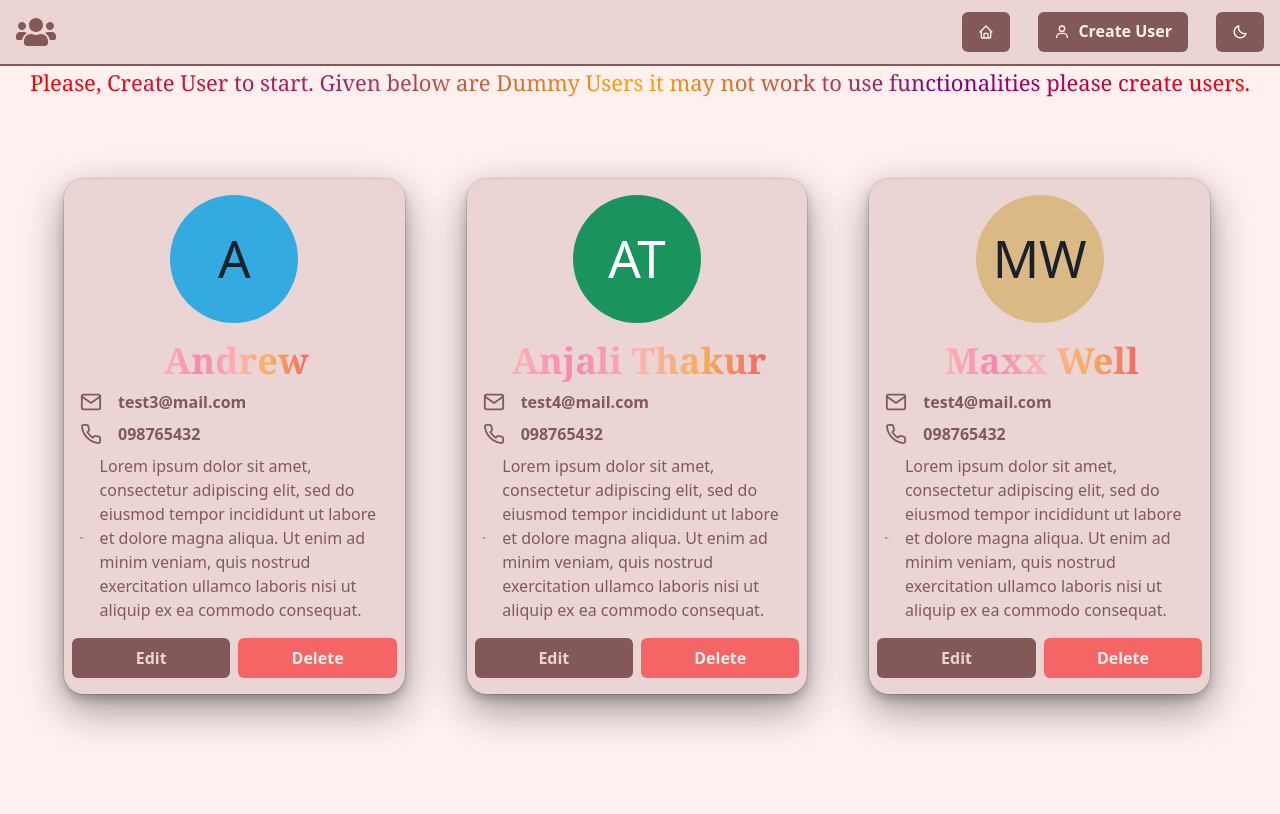
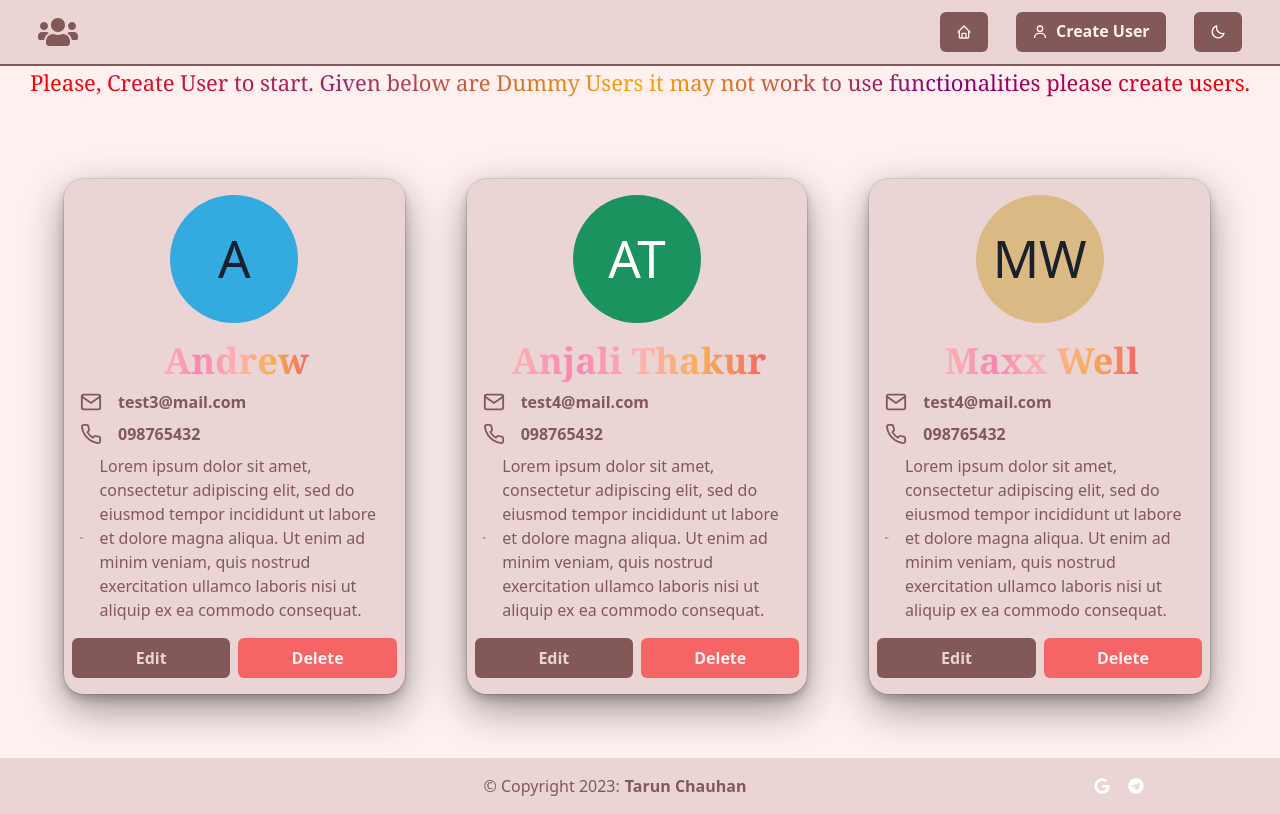
Before and after one commit to tarunkundal/user_management-app, a React (Create React App) app: page / in a window 1280 px wide. Built offline with nearby package versions, Linux system fonts and the light colour scheme.

Commit message:
Footer added

```diff
--- a/src/App.tsx
+++ b/src/App.tsx
@@ -4,6 +4,7 @@ import UserForm from "./components/UserForm";
 import ROUTES from "./routes";
 import NotFound from "./screens/NotFound";
 import Home from "./screens/Home";
+import Footer from "./components/Footer";
 
 const App = () => {
   return (
@@ -14,6 +15,7 @@ const App = () => {
         <Route path={ROUTES.CreateUser} exact component={UserForm} />
         <Route path={"*"} exact component={NotFound} />
       </Switch>
+      <Footer />
     </>
   );
 };
--- /dev/null
+++ b/src/components/Footer.tsx
@@ -0,0 +1,40 @@
+import { Box, Flex, Stack, Text, useColorModeValue } from "@chakra-ui/react";
+
+import { FaGoogle, FaTelegram } from "react-icons/fa";
+
+const Footer = () => {
+  return (
+    <Stack
+      bottom={0}
+      w={"100vw"}
+      bg={useColorModeValue("secondary", "teritory")}
+      px={"10%"}
+    >
+      <Stack
+        display={"flex"}
+        justifyContent={"space-between"}
+        alignItems={"center"}
+        flexDirection={{ base: "column", md: "row" }}
+        p={2}
+      >
+        <Box />
+        <Flex px={5} py={2}>
+          <Text>© Copyright 2023:</Text>
+          <Text fontWeight={"bold"} ml={"5px"}>
+            Tarun Chauhan
+          </Text>
+        </Flex>
+        <Flex justifyContent={"space-between"} w={"50px"}>
+          <a href="https://www.goole.com">
+            <FaGoogle cursor={"pointer"} />
+          </a>
+          <a href="https://www.telegram.com">
+            <FaTelegram cursor={"pointer"} />
+          </a>
+        </Flex>
+      </Stack>
+    </Stack>
+  );
+};
+
+export default Footer;
--- a/src/components/Header.tsx
+++ b/src/components/Header.tsx
@@ -18,7 +18,7 @@ const Header = () => {
     <>
       <Box
         bg={useColorModeValue("secondary", "teritory")}
-        px={4}
+        px={"3%"}
         borderBottom={"2px"}
       >
         <Flex h={16} alignItems={"center"} justifyContent={"space-between"}>
--- a/src/routes/index.ts
+++ b/src/routes/index.ts
@@ -1,7 +1,6 @@
 const ROUTES = {
   Home: "/",
   CreateUser: "/create-user",
-  EditUser: "/edit-user",
 };
 
 export default ROUTES;
```
